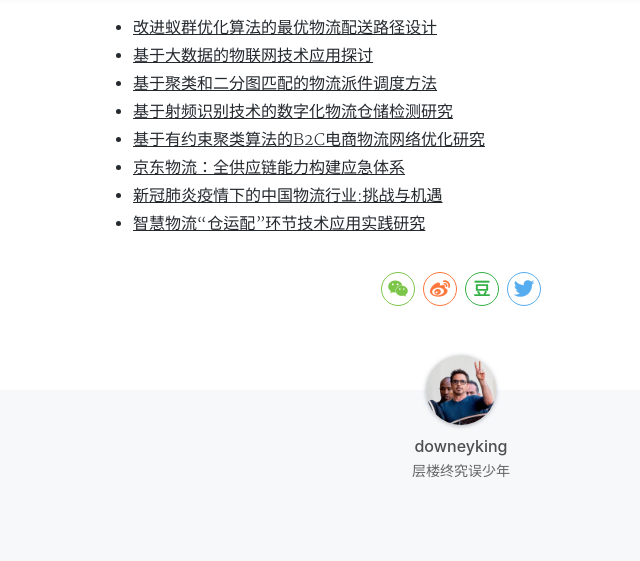
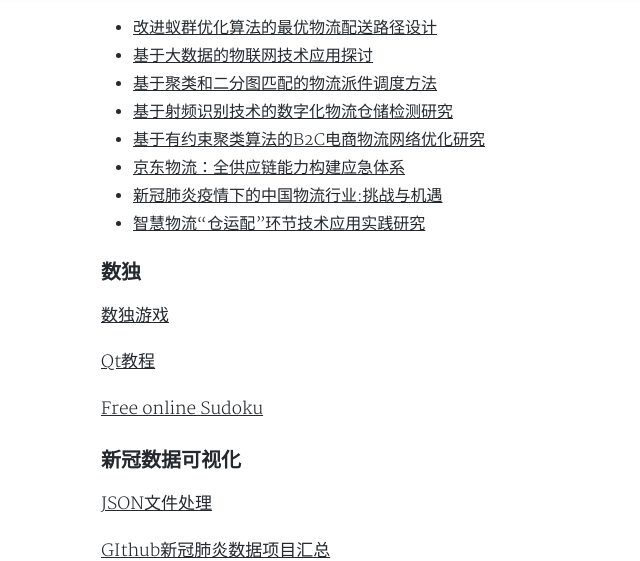
Before and after one commit to geekgitcode/geekgitcode.github.io, a Jekyll site: the page built from _posts/2020-08-20-线上课程资料.md, in a window 1280 px wide and 1400 px high, scrolled down 1747 px. Shown: the top 561 px of the window, without its empty margins (179-819 px from the left). Built offline with Jekyll 4.4.1, drawn with Linux system fonts in a browser that asks for light colours; nearby versions of some CDN libraries; a style sheet for code colours, icons or effects is not loaded; some of the changed text lies outside the part shown; grey boxes are pictures that could not be loaded.

Commit message:
Update 2020-08-20-线上课程资料.md

```diff
--- a/_posts/2020-08-20-线上课程资料.md
+++ b/_posts/2020-08-20-线上课程资料.md
@@ -77,3 +77,39 @@
 - [京东物流：全供应链能力构建应急体系](https://kns.cnki.net/KCMS/detail/detail.aspx?dbcode=CJFQ&dbname=CJFDLAST2020&filename=ZWZJ202008003&v=MTA3NzBoMVQzcVRyV00xRnJDVVI3cWZiK1J2RnlubFZMekxQenJSWkxHNEhOSE1wNDlGWjRSOGVYMUx1eFlTN0Q=)
 - [新冠肺炎疫情下的中国物流行业:挑战与机遇](https://kns.cnki.net/kns/detail/detail.aspx?QueryID=35&CurRec=1&recid=&FileName=LTKJ202005034&DbName=CJFDLAST2020&DbCode=CJFQ&yx=&pr=&URLID=&bsm=QK0503;QS0503;QK0203;QS0103;)
 - [智慧物流“仓运配”环节技术应用实践研究](https://kns.cnki.net/KCMS/detail/detail.aspx?dbcode=CJFQ&dbname=CJFDLAST2019&filename=SDDD201901023&v=MjM3NDkrUnZGeW5sVXIzS05pblBhckc0SDlqTXJvOUhaNFI4ZVgxTHV4WVM3RGgxVDNxVHJXTTFGckNVUjdxZmI=)
+
+
+
+### 数独
+
+[数独游戏](https://blog.csdn.net/zj0395/article/details/72773001)
+
+[Qt教程](http://c.biancheng.net/qt/)
+
+[Free online Sudoku](https://sudoku.game/)
+
+
+
+### 新冠数据可视化
+
+[JSON文件处理](https://blog.csdn.net/weixin_36279318/article/details/79086395)
+
+[GIthub新冠肺炎数据项目汇总](https://blog.csdn.net/qq_912917507/article/details/104277492)
+
+[腾讯疫情数据api](https://blog.csdn.net/qq_36523007/article/details/105040797)
+
+[天行数据API](https://www.tianapi.com/)
+
+[疫情实时数据小程序](https://www.bilibili.com/video/BV1e7411G7jB?p=1)
+
+
+
+
+
+### 电子商城开发
+
+[django-eshop](https://github.com/awesto/django-shop)
+
+[django-eshop-documentation](https://django-shop.readthedocs.io/en/latest/architecture.html)
+
+[django eshop video](https://www.youtube.com/watch?v=z4USlooVXG0&feature=youtu.be)
```
